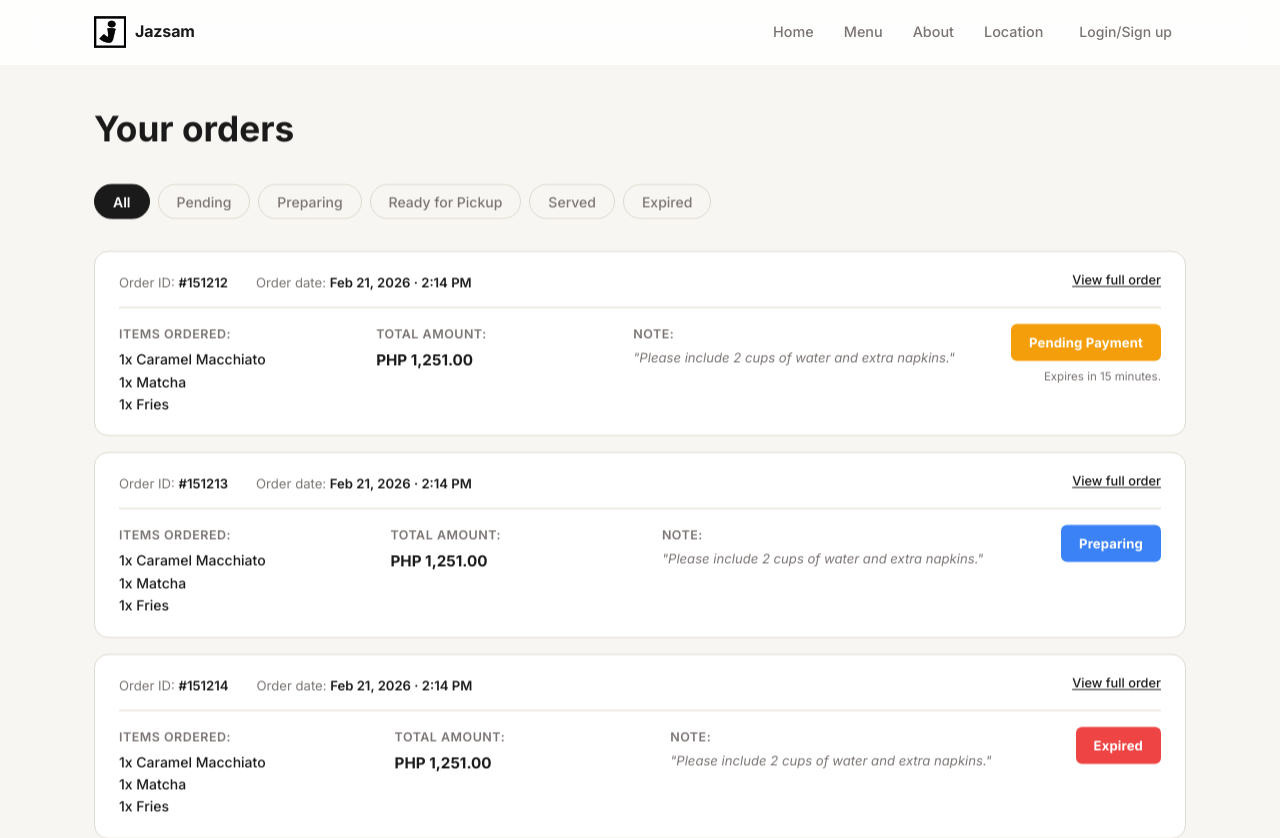
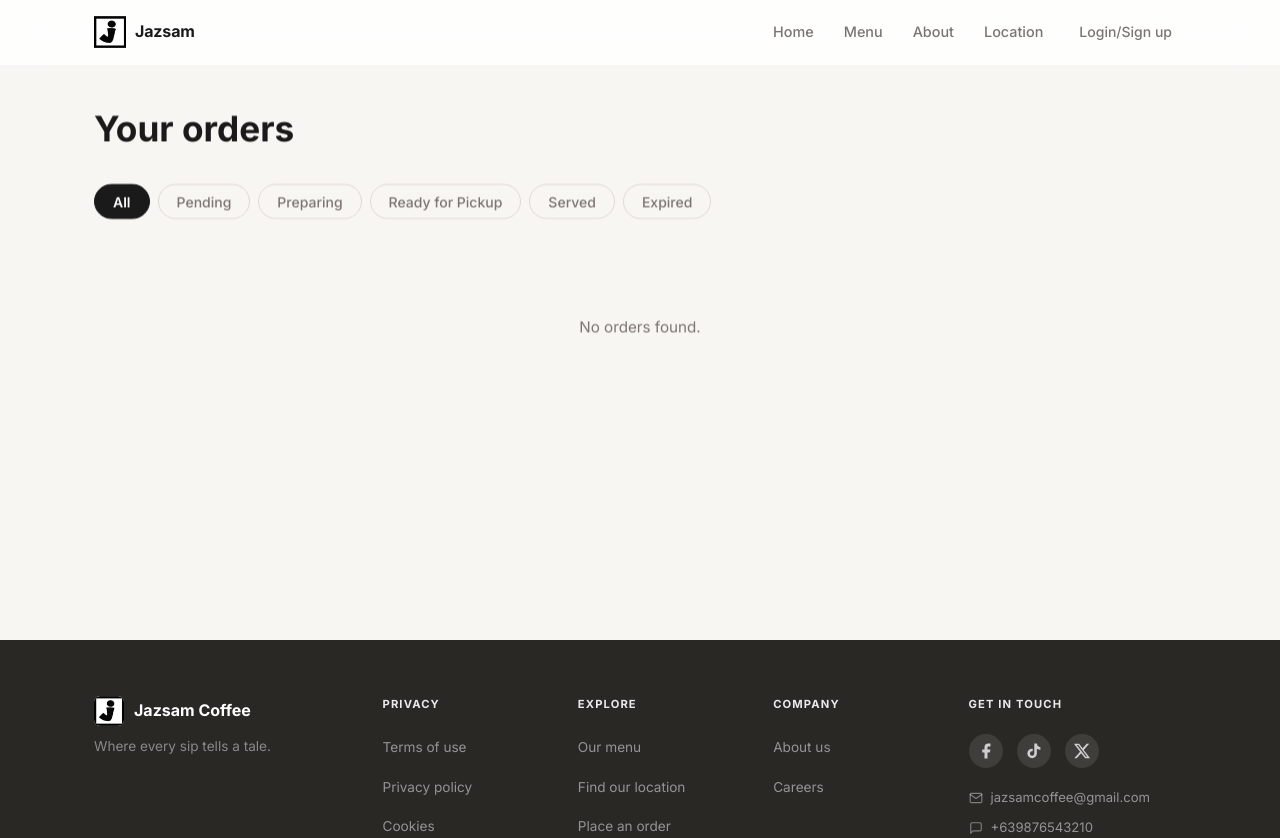
Before and after one commit to ItsRyan504/Jazsam-Kiosk, a React (Vite) app: page /my-orders in a window 1280 px wide. Shown: the top 838 px of the page. Built offline with nearby package versions, Linux system fonts and the light colour scheme; a web font is replaced by a local one.

Commit message:
login fix bug

```diff
--- a/src/components/Navbar.css
+++ b/src/components/Navbar.css
@@ -226,3 +226,92 @@
     display: flex;
   }
 }
+
+/* ── Logout confirmation modal ── */
+.logout-overlay {
+  position: fixed;
+  inset: 0;
+  background: rgba(0, 0, 0, 0.45);
+  backdrop-filter: blur(4px);
+  -webkit-backdrop-filter: blur(4px);
+  z-index: 2000;
+  display: flex;
+  align-items: center;
+  justify-content: center;
+  animation: fadeOverlay 0.18s ease;
+}
+
+@keyframes fadeOverlay {
+  from { opacity: 0; }
+  to   { opacity: 1; }
+}
+
+.logout-modal {
+  background: #fff;
+  border-radius: 20px;
+  padding: 36px 32px 28px;
+  width: 100%;
+  max-width: 360px;
+  box-shadow: 0 20px 60px rgba(0, 0, 0, 0.18);
+  animation: slideModal 0.22s cubic-bezier(0.34, 1.56, 0.64, 1);
+  text-align: center;
+}
+
+@keyframes slideModal {
+  from { opacity: 0; transform: scale(0.92) translateY(10px); }
+  to   { opacity: 1; transform: scale(1) translateY(0); }
+}
+
+.logout-modal__title {
+  font-size: 1.15rem;
+  font-weight: 700;
+  color: var(--color-dark);
+  margin-bottom: 8px;
+}
+
+.logout-modal__sub {
+  font-size: 0.875rem;
+  color: var(--color-muted);
+  line-height: 1.6;
+  margin-bottom: 28px;
+}
+
+.logout-modal__actions {
+  display: flex;
+  gap: 10px;
+}
+
+.logout-modal__btn {
+  flex: 1;
+  padding: 12px;
+  border-radius: 10px;
+  font-size: 0.9rem;
+  font-weight: 600;
+  font-family: var(--font-sans);
+  cursor: pointer;
+  border: none;
+  transition: background 0.18s ease, transform 0.15s ease;
+}
+
+.logout-modal__btn:active {
+  transform: scale(0.97);
+}
+
+.logout-modal__btn--cancel {
+  background: var(--color-cream);
+  color: var(--color-dark);
+  border: 1.5px solid var(--color-border);
+}
+
+.logout-modal__btn--cancel:hover {
+  background: #ede9e4;
+}
+
+.logout-modal__btn--confirm {
+  background: var(--color-dark);
+  color: #fff;
+}
+
+.logout-modal__btn--confirm:hover {
+  background: #333;
+}
--- a/src/components/Navbar.jsx
+++ b/src/components/Navbar.jsx
@@ -3,11 +3,32 @@ import { Link, NavLink, useNavigate } from 'react-router-dom';
 import { useAuth } from '../context/AuthContext';
 import './Navbar.css';
 
+/* ── Logout confirmation modal ── */
+function LogoutModal({ onConfirm, onCancel }) {
+  return (
+    <div className="logout-overlay" onClick={onCancel}>
+      <div className="logout-modal" onClick={e => e.stopPropagation()}>
+        <p className="logout-modal__title">Log out?</p>
+        <p className="logout-modal__sub">Are you sure you want to log out of your account?</p>
+        <div className="logout-modal__actions">
+          <button className="logout-modal__btn logout-modal__btn--cancel" onClick={onCancel}>
+            Cancel
+          </button>
+          <button className="logout-modal__btn logout-modal__btn--confirm" onClick={onConfirm}>
+            Log out
+          </button>
+        </div>
+      </div>
+    </div>
+  );
+}
+
 export default function Navbar() {
-  const [scrolled, setScrolled] = useState(false);
-  const [menuOpen, setMenuOpen] = useState(false);
-  const { user, logout }        = useAuth();
-  const navigate                = useNavigate();
+  const [scrolled,      setScrolled]      = useState(false);
+  const [menuOpen,      setMenuOpen]      = useState(false);
+  const [showLogoutDlg, setShowLogoutDlg] = useState(false);
+  const { user, logout }                  = useAuth();
+  const navigate                          = useNavigate();
 
   useEffect(() => {
     const onScroll = () => setScrolled(window.scrollY > 20);
@@ -35,13 +56,15 @@ export default function Navbar() {
 
   const links = user ? userLinks : guestLinks;
 
-  function handleLogout() {
+  function confirmLogout() {
     logout();
     navigate('/');
     setMenuOpen(false);
+    setShowLogoutDlg(false);
   }
 
   return (
+    <>
       <header className={`navbar${scrolled ? ' navbar--scrolled' : ''}`}>
         <div className="container navbar__inner">
 
@@ -73,7 +96,7 @@ export default function Navbar() {
           {/* Auth area */}
           <div className="navbar__auth">
             {user ? (
-            <button className="navbar__login-link navbar__logout-btn" onClick={handleLogout}>
+              <button className="navbar__login-link navbar__logout-btn" onClick={() => setShowLogoutDlg(true)}>
                 Log out
               </button>
             ) : (
@@ -108,7 +131,7 @@ export default function Navbar() {
             ))}
             <div className="navbar__drawer-auth">
               {user ? (
-              <button className="navbar__login-link navbar__logout-btn" onClick={handleLogout}>Log out</button>
+                <button className="navbar__login-link navbar__logout-btn" onClick={() => { setMenuOpen(false); setShowLogoutDlg(true); }}>Log out</button>
               ) : (
                 <Link to="/login" onClick={() => setMenuOpen(false)}>Login / Sign up</Link>
               )}
@@ -116,5 +139,14 @@ export default function Navbar() {
           </div>
         )}
       </header>
+
+      {/* Logout confirmation modal — rendered outside header so z-index stacks above everything */}
+      {showLogoutDlg && (
+        <LogoutModal
+          onConfirm={confirmLogout}
+          onCancel={() => setShowLogoutDlg(false)}
+        />
+      )}
+    </>
   );
 }
--- a/src/pages/MyOrders.jsx
+++ b/src/pages/MyOrders.jsx
@@ -3,49 +3,7 @@ import './MyOrders.css';
 
 const TABS = ['All', 'Pending', 'Preparing', 'Ready for Pickup', 'Served', 'Expired'];
 
-const MOCK_ORDERS = [
-  {
-    id: '#151212',
-    date: 'Feb 21, 2026 · 2:14 PM',
-    items: ['1x Caramel Macchiato', '1x Matcha', '1x Fries'],
-    total: 'PHP 1,251.00',
-    note: '"Please include 2 cups of water and extra napkins."',
-    status: 'Pending',
-    expiresIn: '15 minutes',
-  },
-  {
-    id: '#151213',
-    date: 'Feb 21, 2026 · 2:14 PM',
-    items: ['1x Caramel Macchiato', '1x Matcha', '1x Fries'],
-    total: 'PHP 1,251.00',
-    note: '"Please include 2 cups of water and extra napkins."',
-    status: 'Preparing',
-  },
-  {
-    id: '#151214',
-    date: 'Feb 21, 2026 · 2:14 PM',
-    items: ['1x Caramel Macchiato', '1x Matcha', '1x Fries'],
-    total: 'PHP 1,251.00',
-    note: '"Please include 2 cups of water and extra napkins."',
-    status: 'Expired',
-  },
-  {
-    id: '#151215',
-    date: 'Feb 21, 2026 · 2:14 PM',
-    items: ['1x Caramel Macchiato', '1x Matcha', '1x Fries'],
-    total: 'PHP 1,251.00',
-    note: '"Please include 2 cups of water and extra napkins."',
-    status: 'Served',
-  },
-  {
-    id: '#151216',
-    date: 'Feb 21, 2026 · 2:14 PM',
-    items: ['1x Caramel Macchiato', '1x Matcha', '1x Fries'],
-    total: 'PHP 1,251.00',
-    note: '"Please include 2 cups of water and extra napkins."',
-    status: 'Ready for Pickup',
-  },
-];
+const MOCK_ORDERS = [];
 
 const STATUS_CONFIG = {
   Pending:          { label: 'Pending Payment', color: '#f59e0b' },
```
Lines whose indentation alone changed are shown as unchanged.
